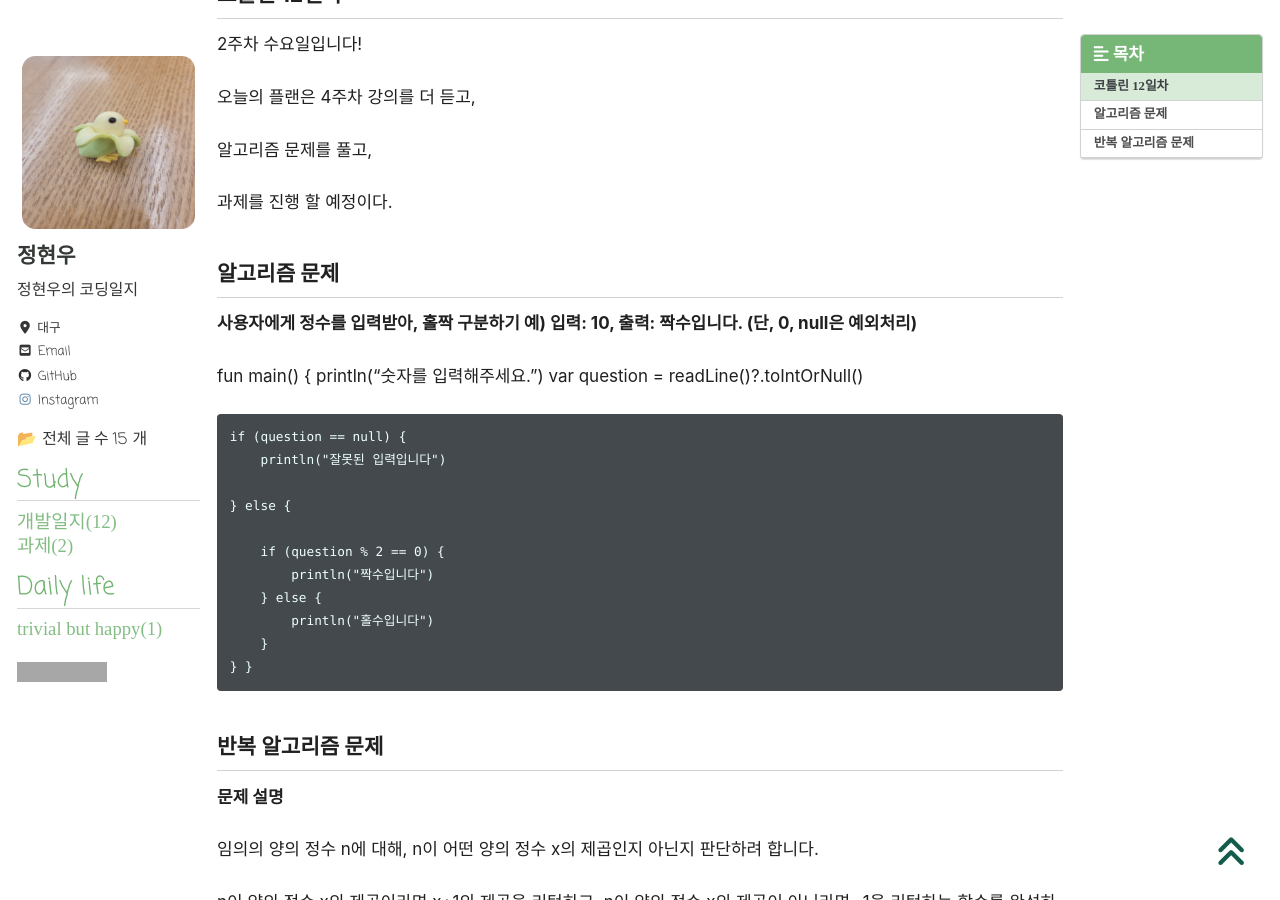
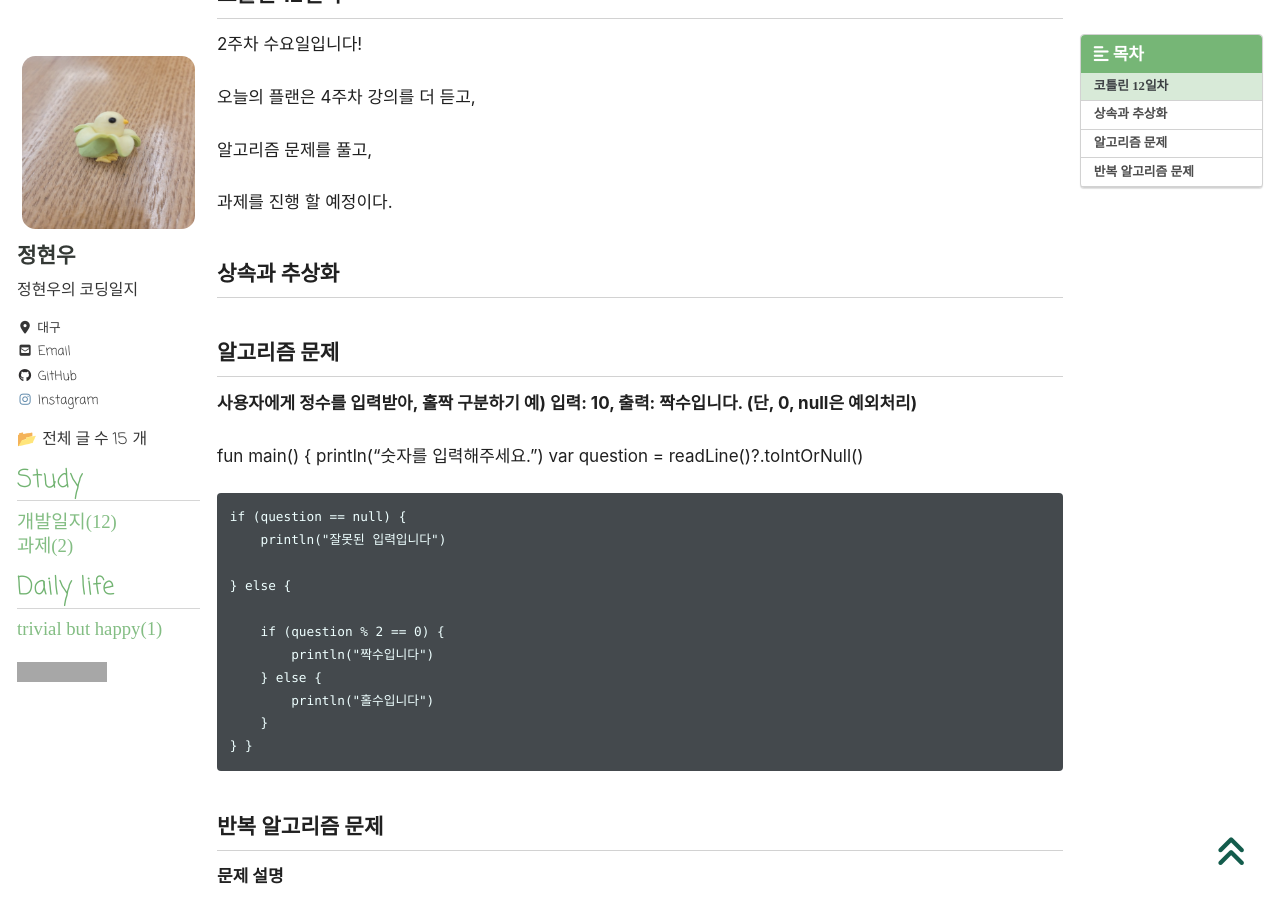
Before and after one commit to hyunparrot/hyunparrot.github.io, a Jekyll site: the page built from _posts/Blog/2023-12-06-kotlin-12.md, in a window 1280 px wide and 900 px high, scrolled down 396 px. Built offline with Jekyll 4.4.1, drawn with Linux system fonts in a browser that asks for light colours; cached includes are drawn as plain includes; nearby versions of some CDN libraries; some web fonts are replaced; comment, search, counter and statistics services are not loaded; grey boxes are pictures that could not be loaded.

Commit message:
Update 2023-12-06-kotlin-12.md

```diff
--- a/_posts/Blog/2023-12-06-kotlin-12.md
+++ b/_posts/Blog/2023-12-06-kotlin-12.md
@@ -25,6 +25,10 @@ last_modified_at: 2023-12-6
 알고리즘 문제를 풀고,
 
 과제를 진행 할 예정이다.
+
+
+## 상속과 추상화
+
 
 ## 알고리즘 문제
 
```
